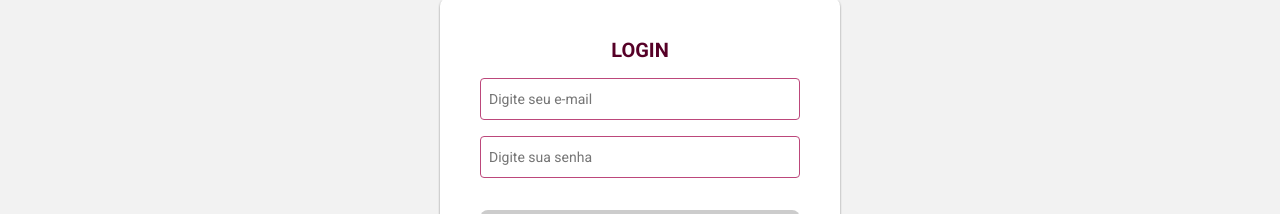
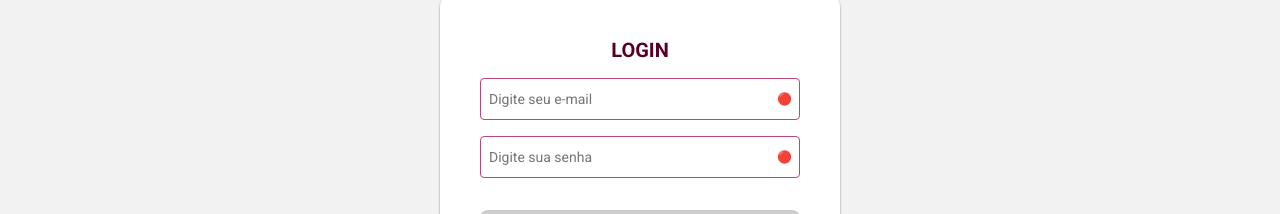
Before and after one commit to waldenermonteiro/tdd-react, a React app: page /login in a window 1280 px wide. Shown: the part 326-540 px from the top of the page. Built offline with nearby package versions, Linux system fonts and the light colour scheme.

Commit message:
feat: ensure Login start with inputs with required state

```diff
--- a/src/presentation/components/form-status/form-status.tsx
+++ b/src/presentation/components/form-status/form-status.tsx
@@ -7,14 +7,13 @@ import Spinner from '@/presentation/components/spinner/spinner'
 
 import Styles from './form-status-styles.scss'
 
-type Props = React.DetailedHTMLProps<React.HTMLAttributes<HTMLDivElement>, HTMLDivElement>
+const FormStatus: React.FC = () => {
+  const { state: { isLoading }, errorState: { main } } = useContext(Context)
 
-const FormStatus: React.FC<Props> = (props: Props) => {
-  const { isLoading, errorMessage } = useContext(Context)
   return (
     <div data-testid="error-wrap" className={Styles.errorWrap}>
       { isLoading && <Spinner className={Styles.spinner} /> }
-      {errorMessage && <span className={Styles.error}>{errorMessage}</span>}
+      {main && <span className={Styles.error}>{main}</span>}
     </div>
 
   )
--- a/src/presentation/components/input/input.tsx
+++ b/src/presentation/components/input/input.tsx
@@ -1,11 +1,26 @@
+/* eslint-disable react/prop-types */
 
-import React from 'react'
+import React, { useContext } from 'react'
+
+import Context from '@/presentation/contexts/form/form-context'
 
 import Styles from './input-styles.scss'
 
 type Props = React.DetailedHTMLProps<React.InputHTMLAttributes<HTMLInputElement>, HTMLInputElement>
 
 const Input: React.FC<Props> = (props: Props) => {
+  const { errorState } = useContext(Context)
+
+  const error = errorState[props.name]
+
+  const getStatus = (): string => {
+    return '🔴'
+  }
+
+  const getTitle = (): string => {
+    return error
+  }
+
   const enableInput = (event: React.FocusEvent<HTMLInputElement>): void => {
     event.target.readOnly = false
   }
@@ -16,7 +31,7 @@ const Input: React.FC<Props> = (props: Props) => {
         {...props}
         readOnly onFocus={enableInput}
       />
-      <span className={Styles.inputStatus}></span>
+      <span data-testid={`${props.name}-status`} title={getTitle()} className={Styles.inputStatus}>{getStatus()}</span>
     </div>
 
   )
--- a/src/presentation/contexts/form/form-context.ts
+++ b/src/presentation/contexts/form/form-context.ts
@@ -1,8 +1,3 @@
 import { createContext } from 'react'
 
-export type StateProps = {
-  isLoading: boolean
-  errorMessage: string
-}
-
-export default createContext<StateProps>({ isLoading: false, errorMessage: '' })
+export default createContext(null)
--- a/src/presentation/pages/login/login.tsx
+++ b/src/presentation/pages/login/login.tsx
@@ -1,18 +1,31 @@
 import React, { useState } from 'react'
 
-import { LoginHeader, Input, Footer, FormStatus } from '@/presentation/components/'
+import {
+  LoginHeader,
+  Input,
+  Footer,
+  FormStatus
+} from '@/presentation/components/'
 
-import Context, { StateProps } from '@/presentation/contexts/form/form-context'
+import Context from '@/presentation/contexts/form/form-context'
 
 import Styles from './login-styles.scss'
 
 export default function login (): React.ReactElement {
-  const [state] = useState<StateProps>({ isLoading: false, errorMessage: '' })
+  const [state] = useState({
+    isLoading: false
+  })
+
+  const [errorState] = useState({
+    email: 'Campo obrigatório',
+    password: 'Campo obrigatório',
+    main: ''
+  })
 
   return (
     <div className={Styles.login}>
       <LoginHeader />
-      <Context.Provider value={state}>
+      <Context.Provider value={{ state, errorState }} >
         <form action="" className={Styles.form}>
           <h2>Login</h2>
           <Input
@@ -27,8 +40,13 @@ export default function login (): React.ReactElement {
             id=""
             placeholder="Digite sua senha"
           />
-          <button data-testid="submit" disabled className={Styles.submit} type="submit">
-          Entrar
+          <button
+            data-testid="submit"
+            disabled
+            className={Styles.submit}
+            type="submit"
+          >
+            Entrar
           </button>
           <span className={Styles.link}>Criar conta</span>
           <FormStatus />
--- a/tsconfig.json
+++ b/tsconfig.json
@@ -11,7 +11,7 @@
       "@/*": ["*"]
     },
     "allowJs": true,
-    "strict": true,
+    "strict": false,
     "resolveJsonModule": true,
     // "isolatedModules": false,
     // "module": "commonjs"
```
